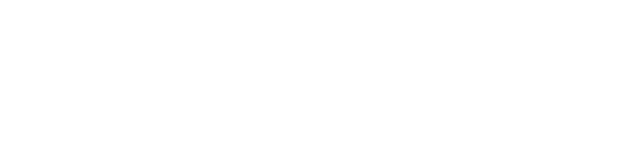
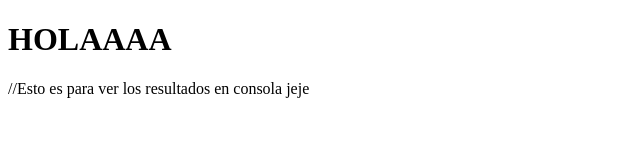
Before and after one commit to MaiteCabrera/Creando-y-compilando-un-archivo-Typescript, a website: page index.html in a window 1280 px wide. Shown: the whole page, without its empty margins (0-640 px from the left). Drawn offline with Linux system fonts and the light colour scheme.

Commit message:
creando servidor de pruebas en VSCODE

```diff
--- a/index.html
+++ b/index.html
@@ -4,9 +4,10 @@
     <meta charset="UTF-8">
     <meta http-equiv="X-UA-Compatible" content="IE=edge">
     <meta name="viewport" content="width=device-width, initial-scale=1.0">
-    <title>Document</title>
+    <title>Probando html/json/ts y otres </title>
 </head>
 <body>
-    <script src="output/app.js"></script>
+    <h1>HOLAAAA</h1>
+    <script src="output/app.js"></script> //Esto es para ver los resultados en consola jeje
 </body>
 </html>
--- /dev/null
+++ b/package.json
@@ -0,0 +1,5 @@
+{
+  "dependencies": {
+    "http-server": "^14.1.0"
+  }
+}
```
Also changed, not shown: 1 other file.
